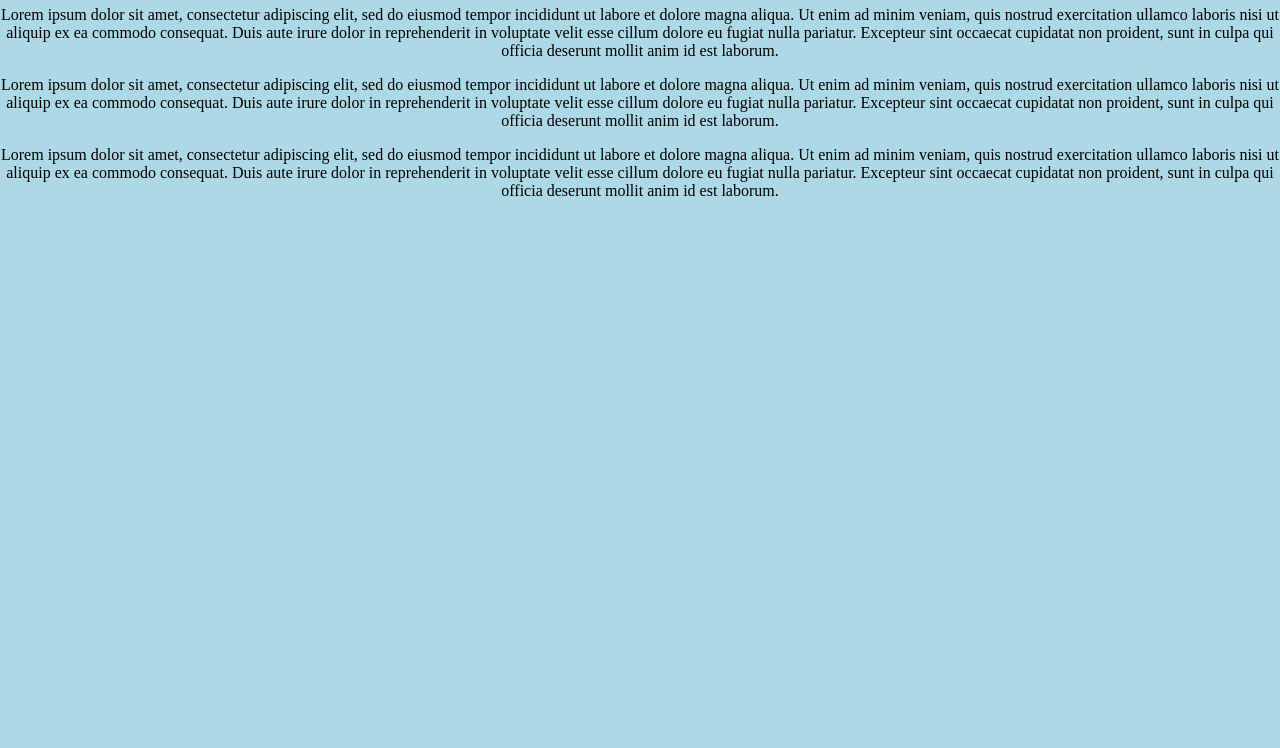
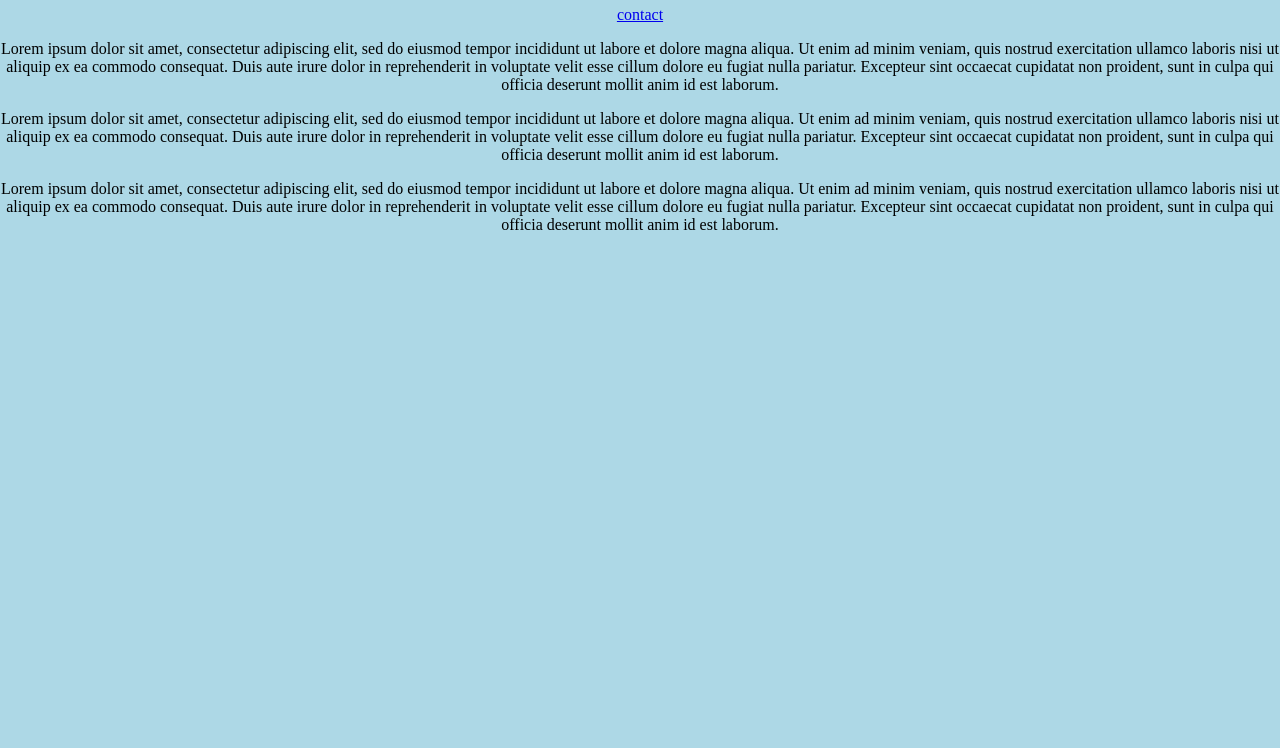
Before and after one commit to gajendra-github/mission-possible, a plain HTML site: page index.html in a window 1280 px wide. Shown: the part 52-800 px from the top of the page. Drawn offline with Linux system fonts and the light colour scheme.

Commit message:
added contact page

```diff
--- a/index.html
+++ b/index.html
@@ -11,7 +11,7 @@
 
 <body>
     <h1>IAM</h1>
-
+    <a href="/contact.html">contact</a>
     <p>
         Lorem ipsum dolor sit amet, consectetur adipiscing elit, sed do eiusmod tempor incididunt ut labore et dolore
         magna aliqua. Ut enim ad minim veniam, quis nostrud exercitation ullamco laboris nisi ut aliquip ex ea commodo
--- a/styles.css
+++ b/styles.css
@@ -2,4 +2,5 @@ body {
     margin: 0;
     background: lightblue;
     text-align: center;
+
 }
```
Also changed, not shown: contact.html (added).
